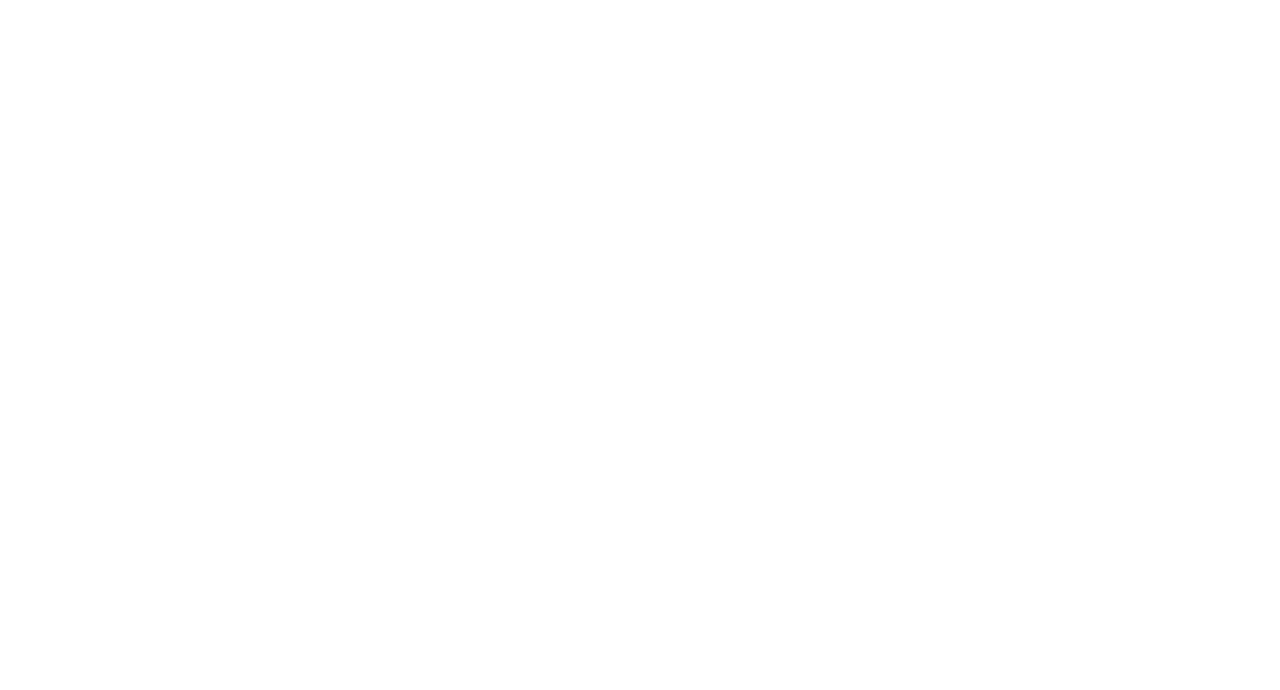
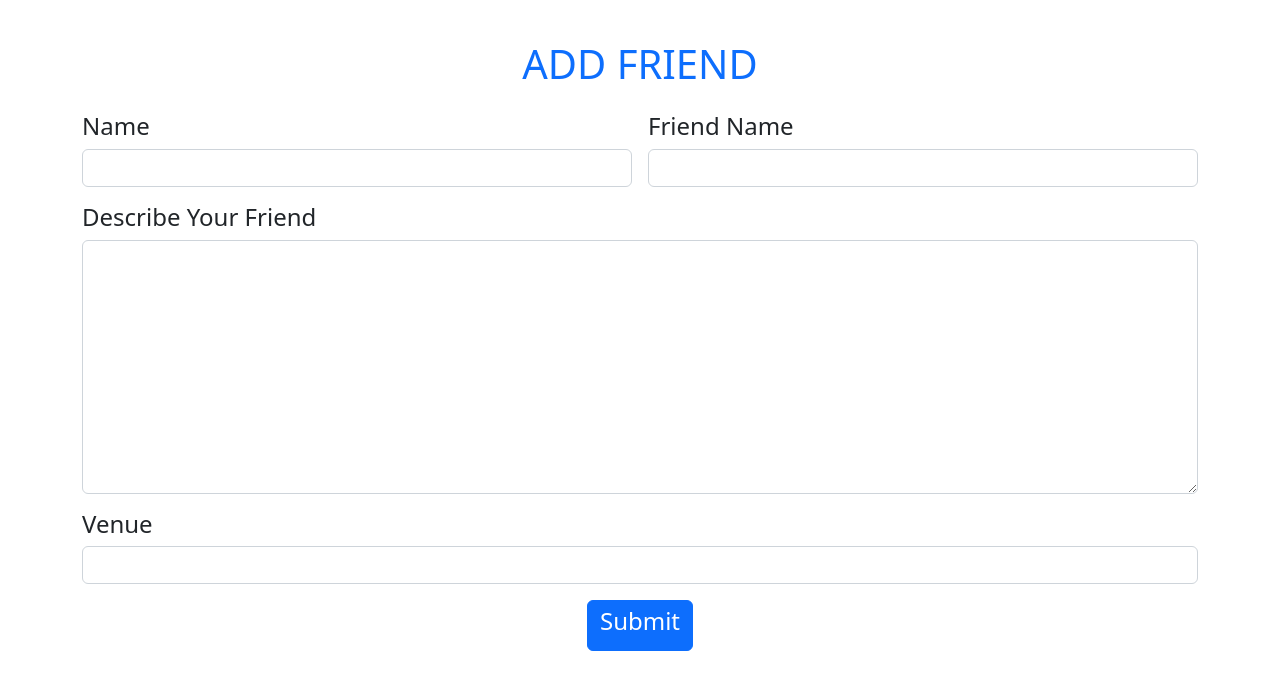
Before and after one commit to AmalAlby/FriendsAppAngular, an Angular app: page / in a window 1280 px wide. Shown: the top 690 px of the page. Built offline with nearby package versions, Linux system fonts and the light colour scheme.

Commit message:
friends add created

```diff
--- /dev/null
+++ b/src/app/addfriend/addfriend.component.html
@@ -0,0 +1,30 @@
+<div class="container">
+    <div class="row">
+        <div class="col col-12 col-sm-12 col-md-12 col-lg-12 col-xl-12 col-xxl-12">
+            <div class="row g-3 mt-4">
+                <div class="col col-12 col-sm-12 col-md-12 col-lg-12 col-xl-12 col-xxl-12 text-center text-primary">
+                   <h1>ADD FRIEND</h1>
+                </div>
+                <div class="col col-12 col-sm-6 col-md-6 col-lg-6 col-xl-6 col-xxl-6">
+                    <form action="" class="form-label"><h4>Name</h4></form>
+                    <input type="text" class="form-control">
+                </div>
+                <div class="col col-12 col-sm-6 col-md-6 col-lg-6 col-xl-6 col-xxl-6">
+                    <form action="" class="form-label"><h4>Friend Name</h4></form>
+                    <input type="text" class="form-control">
+                </div>
+                <div class="col col-12 col-sm-12 col-md-12 col-lg-12 col-xl-12 col-xxl-12">
+                    <form action="" class="form-label"><h4>Describe Your Friend</h4></form>
+                    <textarea name="" id="" cols="30" rows="10" class="form-control"></textarea>
+                </div>
+                <div class="col col-12 col-sm-12 col-md-12 col-lg-12 col-xl-12 col-xxl-12">
+                    <form action="" class="form-label"><h4>Venue</h4></form>
+                    <input type="text" class="form-control">
+                </div>
+                <div class="col col-12 col-sm-12 col-md-12 col-lg-12 col-xl-12 col-xxl-12 text-center">
+                    <button class="btn btn-primary"><h4>Submit</h4></button>
+                </div>
+            </div>
+        </div>
+    </div>
+</div>
--- a/src/app/app.module.ts
+++ b/src/app/app.module.ts
@@ -3,14 +3,25 @@
 
 import { AppRoutingModule } from './app-routing.module';
 import { AppComponent } from './app.component';
+import { AddfriendComponent } from './addfriend/addfriend.component';
+import { RouterModule, Routes } from '@angular/router';
+
+const myroute:Routes=[
+  {
+    path:"",
+    component:AddfriendComponent
+  }
+]
 
 @NgModule({
   declarations: [
-    AppComponent
+    AppComponent,
+    AddfriendComponent
   ],
   imports: [
     BrowserModule,
-    AppRoutingModule
+    AppRoutingModule,
+    RouterModule.forRoot(myroute)
   ],
   providers: [],
   bootstrap: [AppComponent]
```
Also changed, not shown: src/app/addfriend/addfriend.component.ts (added, +10 -0 lines), src/app/addfriend/addfriend.component.css (added).
